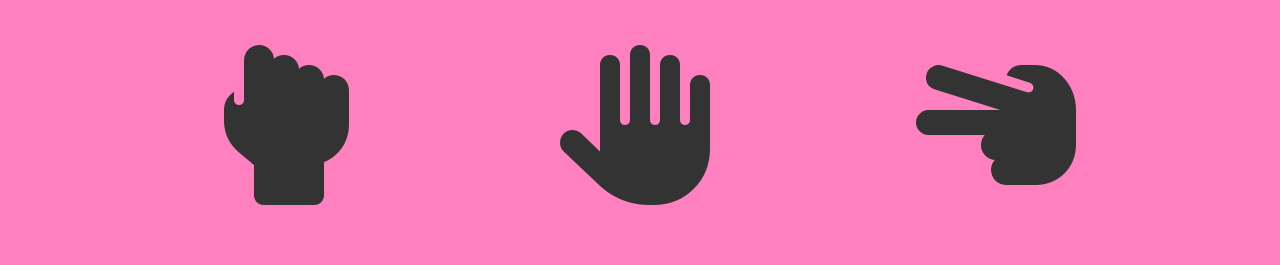
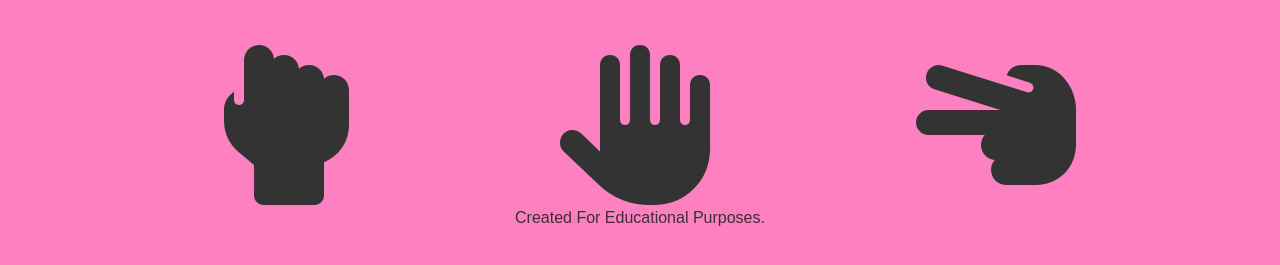
Before and after one commit to chloekeenan/Project-2, a plain HTML site: page index.html in a window 1280 px wide. Shown: the part 123-388 px from the top of the page. Drawn offline with Linux system fonts and the light colour scheme.

Commit message:
add footer

```diff
--- a/assets/css/style.css
+++ b/assets/css/style.css
@@ -106,3 +106,6 @@ body {
         font-size: 80px;
     }
 }
+
+footer
+{text-align: center;}
--- a/index.html
+++ b/index.html
@@ -42,5 +42,5 @@
     <script src="assets/js/script.js"></script>
 
 </body>
-
+<footer>Created For Educational Purposes.</footer>
 </html>
```
